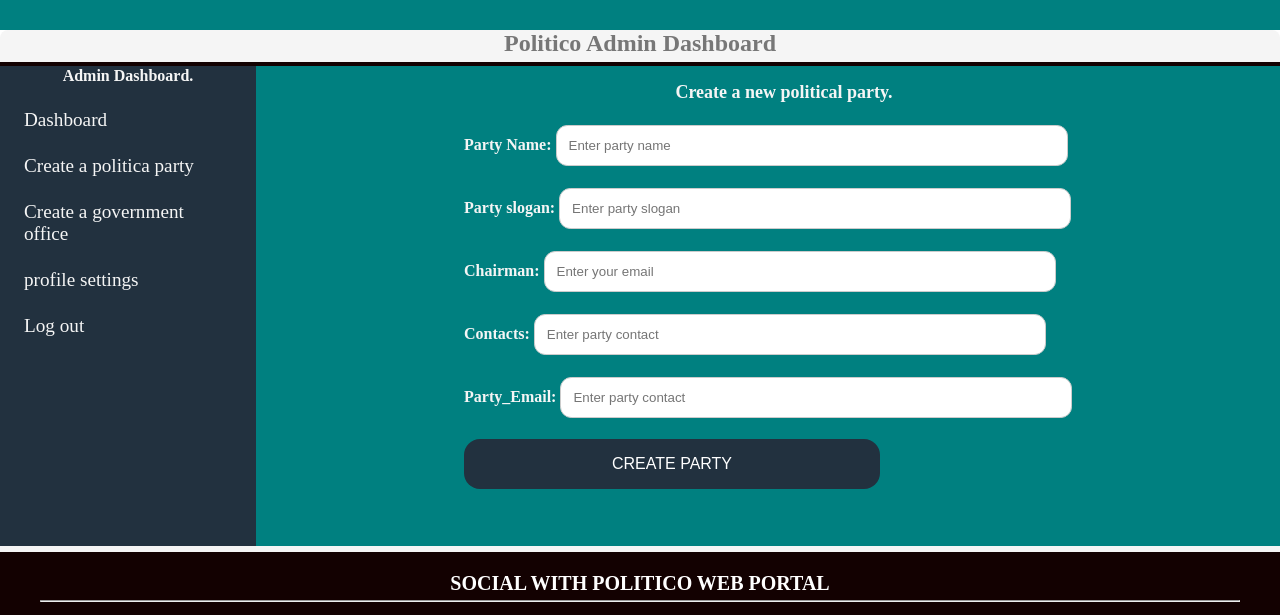
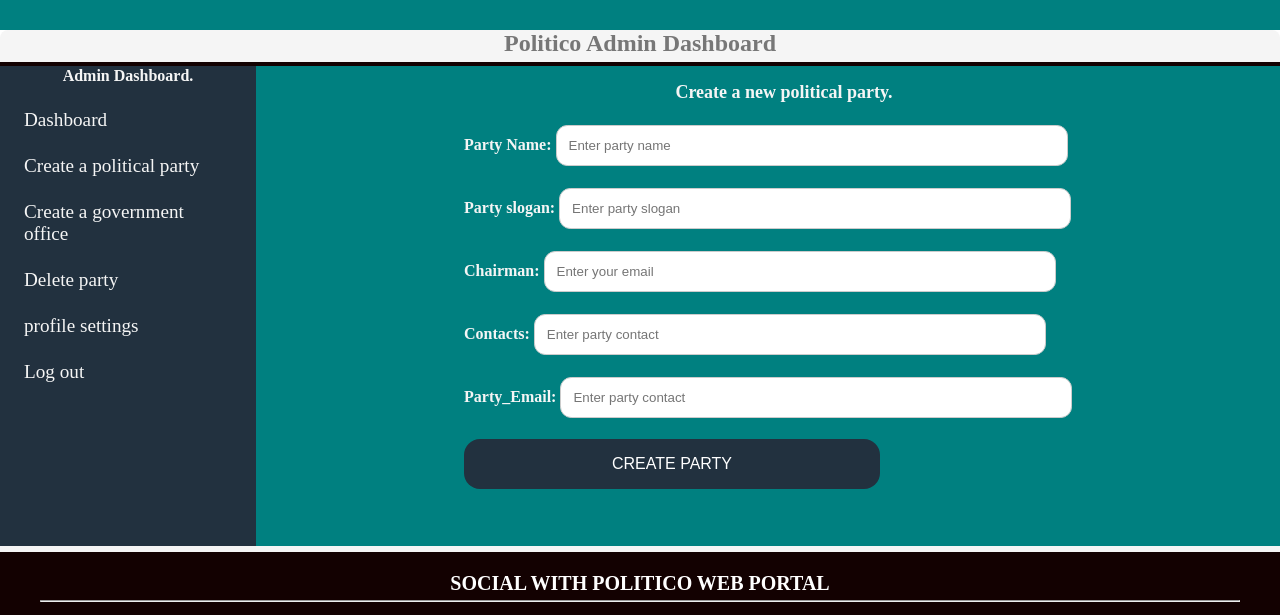
Before and after one commit to francis-mwas/politico-app, a plain HTML site: page UI/create_party.html in a window 1280 px wide. Shown: the part 50-665 px from the top of the page. Drawn offline with Linux system fonts and the light colour scheme.

Commit message:
[ft #163549177] updated create_party.html file to link to admin dashboard

```diff
--- a/UI/create_party.html
+++ b/UI/create_party.html
@@ -32,11 +32,12 @@
             <h4><b>Admin Dashboard.</b></h4>
             <ul>
                 <li><a href="admin_dashboard.html">Dashboard</a></li>
-                <li><a href="#">Create a politica party</a></li>
-                <li><a href="#">Create a government office</a></li>
+                <li><a href="create_party.html">Create a political party</a></li>
+                <li><a href="create_office.html">Create a government office</a></li>
+                <li><a href="delete_party.html">Delete party</a></li>
                 <li><a href="#">profile settings</a></li>
+
                 <li><a href="index.html">Log out</a></li>
-
             </ul>
          </div>
 
```
